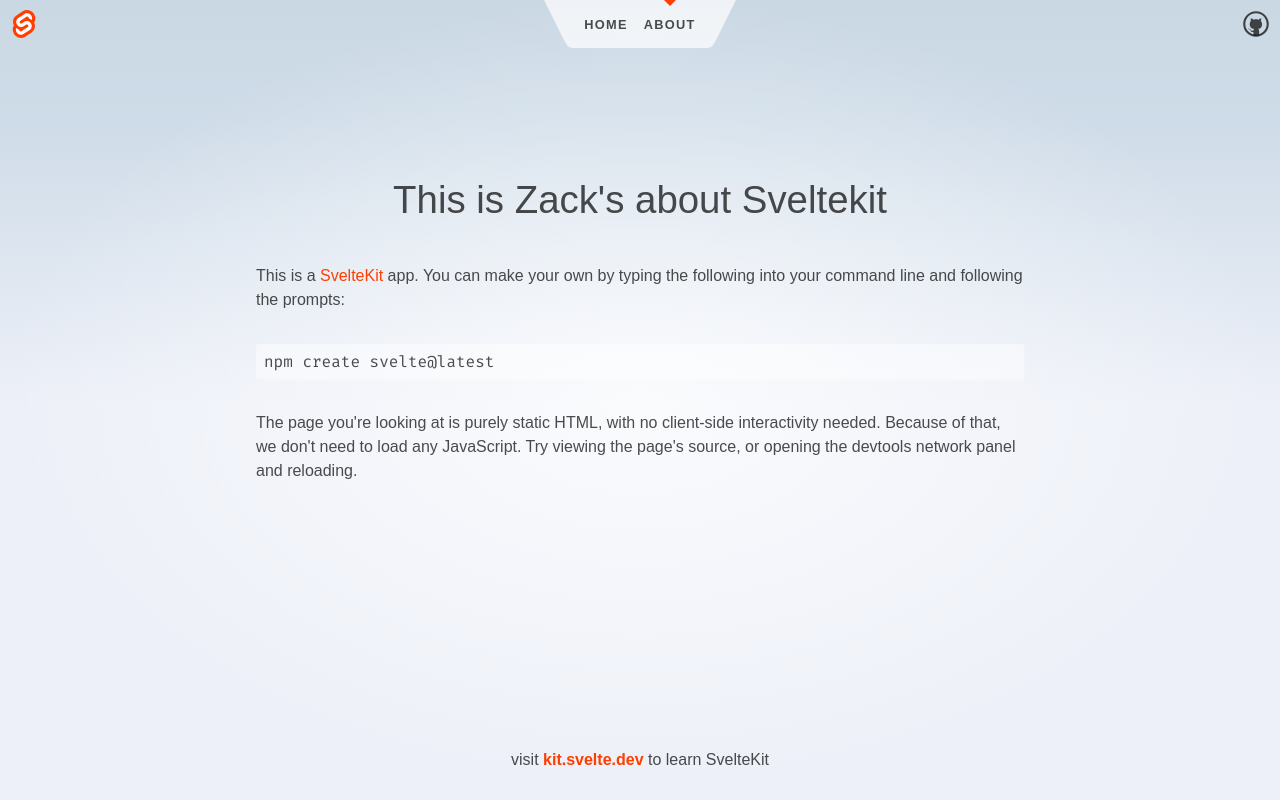
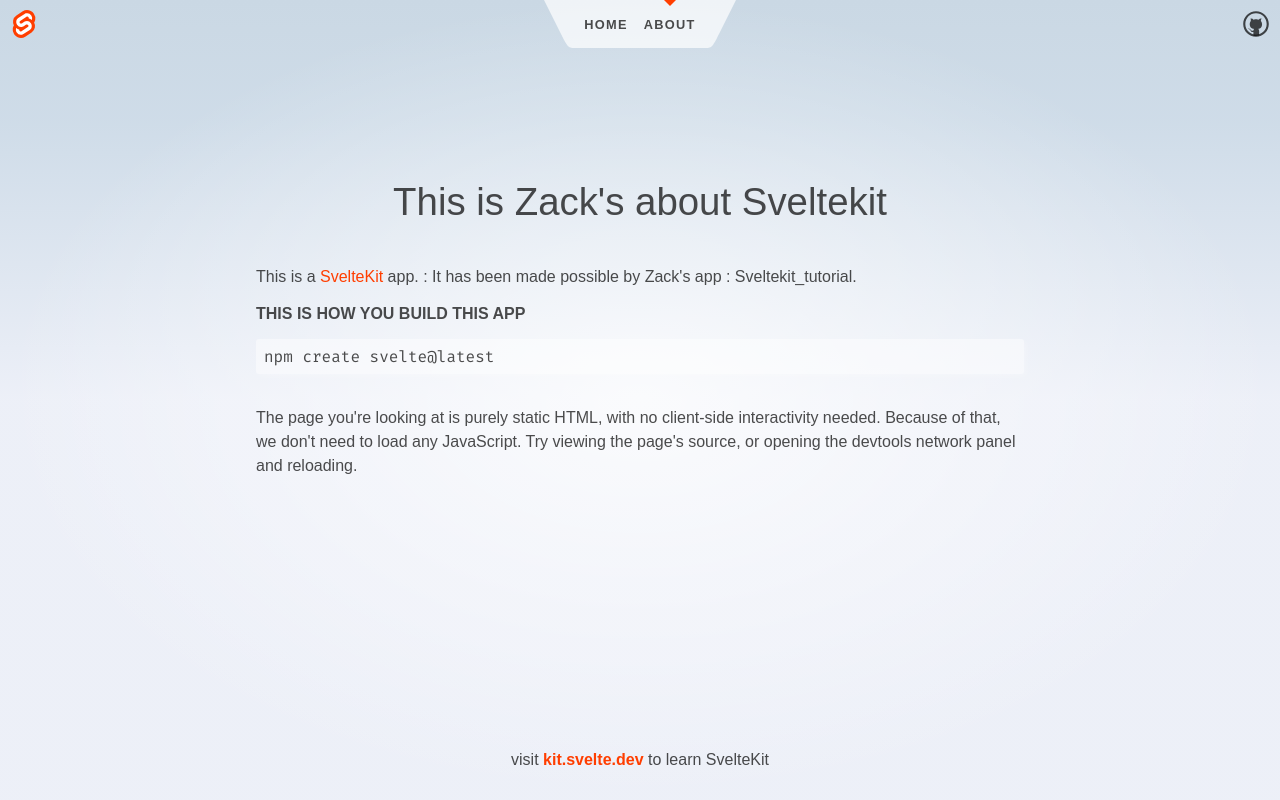
Before and after one commit to SadelaoudZack/sveltejs-kit-template-default-pj7ykx, a SvelteKit app: page /about in a window 1280 px wide. Built offline with nearby package versions, Linux system fonts and the light colour scheme.

Commit message:
1 file modified

```diff
--- a/src/routes/about/+page.svelte
+++ b/src/routes/about/+page.svelte
@@ -7,10 +7,12 @@
 	<h1>This is Zack's about Sveltekit</h1>
 
 	<p>
-		This is a <a href="https://kit.svelte.dev">SvelteKit</a> app. You can make your own by typing the
-		following into your command line and following the prompts:
+		This is a <a href="https://kit.svelte.dev">SvelteKit</a> app.
+		:
+		It has been made possible by Zack's app : Sveltekit_tutorial.
 	</p>
 
+ <b>THIS IS HOW YOU BUILD THIS APP</b>
 	<pre>npm create svelte@latest</pre>
 
 	<p>
```
